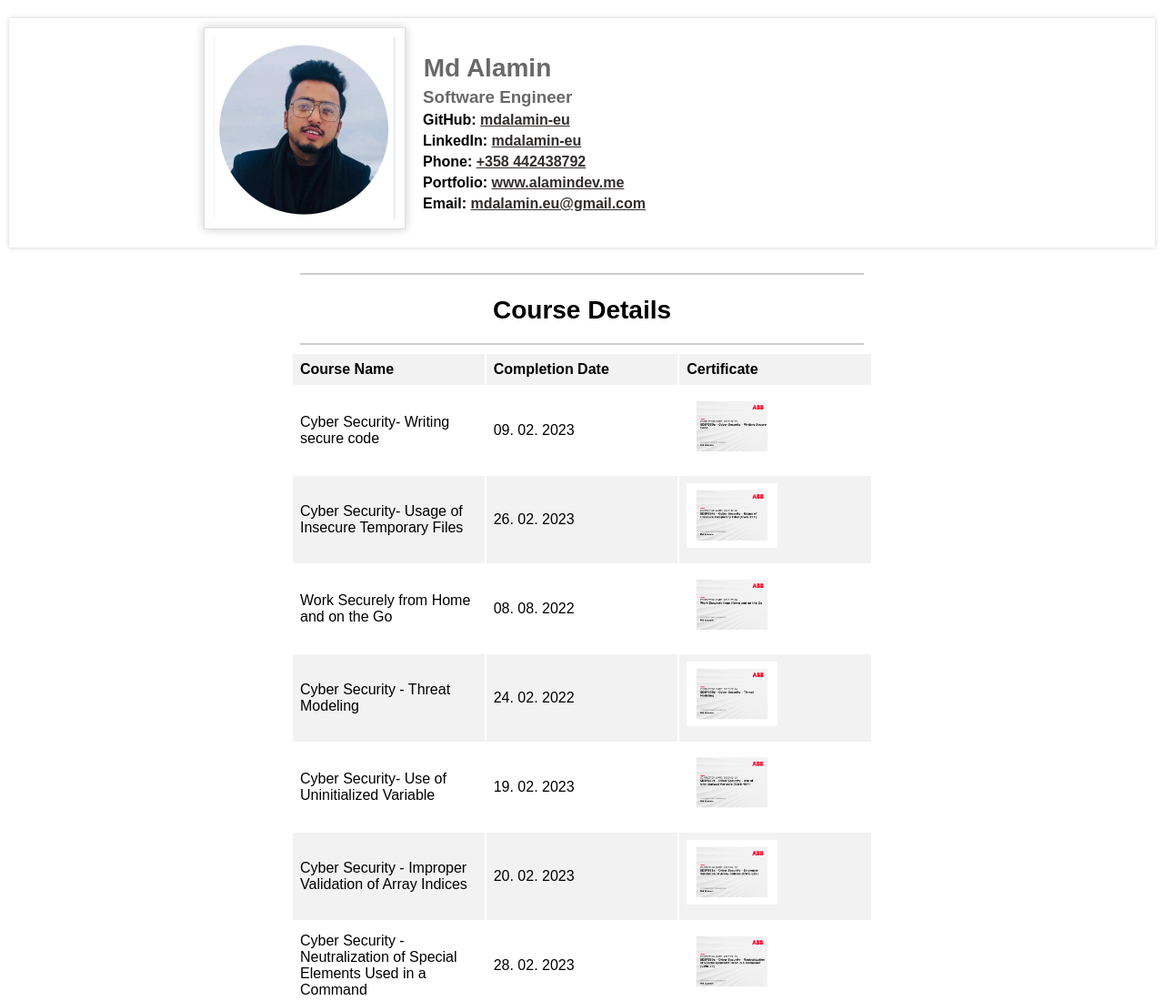
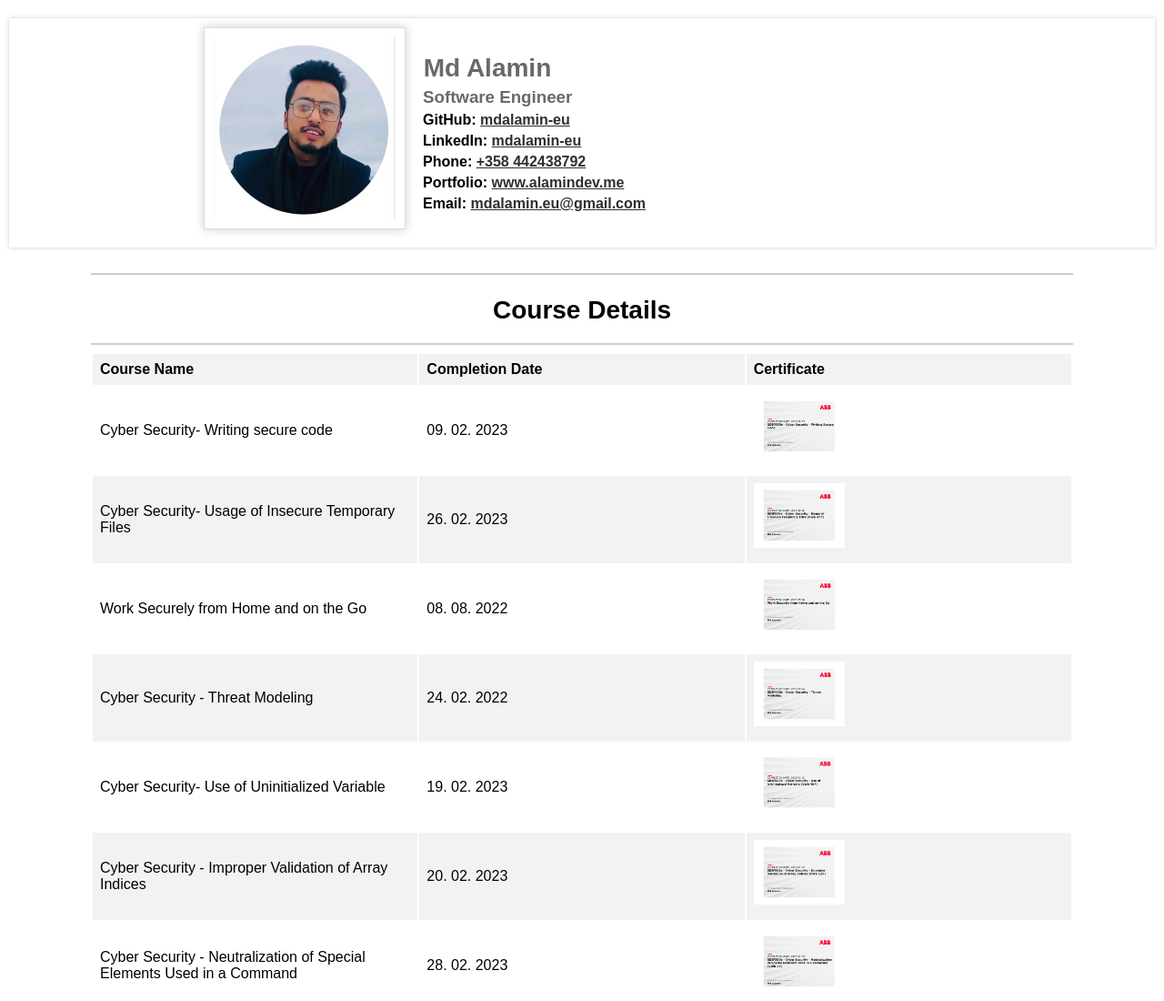
Before and after one commit to mdalamin-eu/transcript, a plain HTML site: page index.html in a window 1280 px wide. Shown: the top 1100 px of the page at 91% size. Drawn offline with Linux system fonts and the light colour scheme.

Commit message:
Update style css

```diff
--- a/style.css
+++ b/style.css
@@ -98,13 +98,14 @@
     font-weight: 600;
     margin-bottom: 20px;
     text-align: center;
+    white-space: nowrap;
   }
   hr {
     border: 1px solid #ccc;
     /* margin: 0px 80px 0px -185px; */
-    margin-left: 330px;
+    margin-left: 100px;
     /* padding-right: 320px; */
-    margin-right: 330px;
+    margin-right: 100px;
     /* padding-left: 320px;
     padding-right: 320px; */
   }
@@ -116,9 +117,10 @@
     /* box-sizing: border-box; */
 
     width: 100%;
-    padding-left: 320px;
-    padding-right: 320px;
+    padding-left: 100px;
+    padding-right: 100px;
     table-layout: fixed;
+    white-space:inherit;
   }
 
   thead {
```
